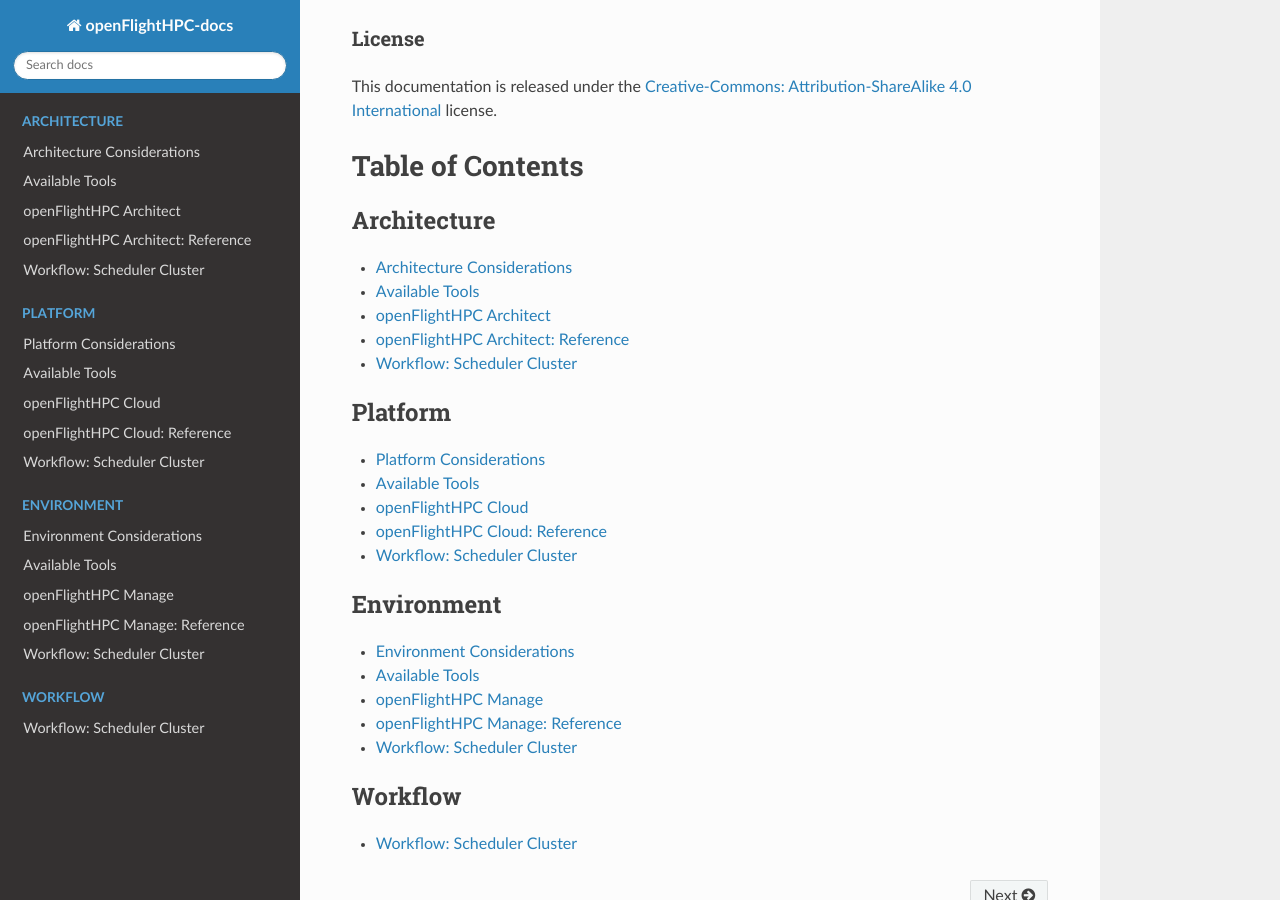
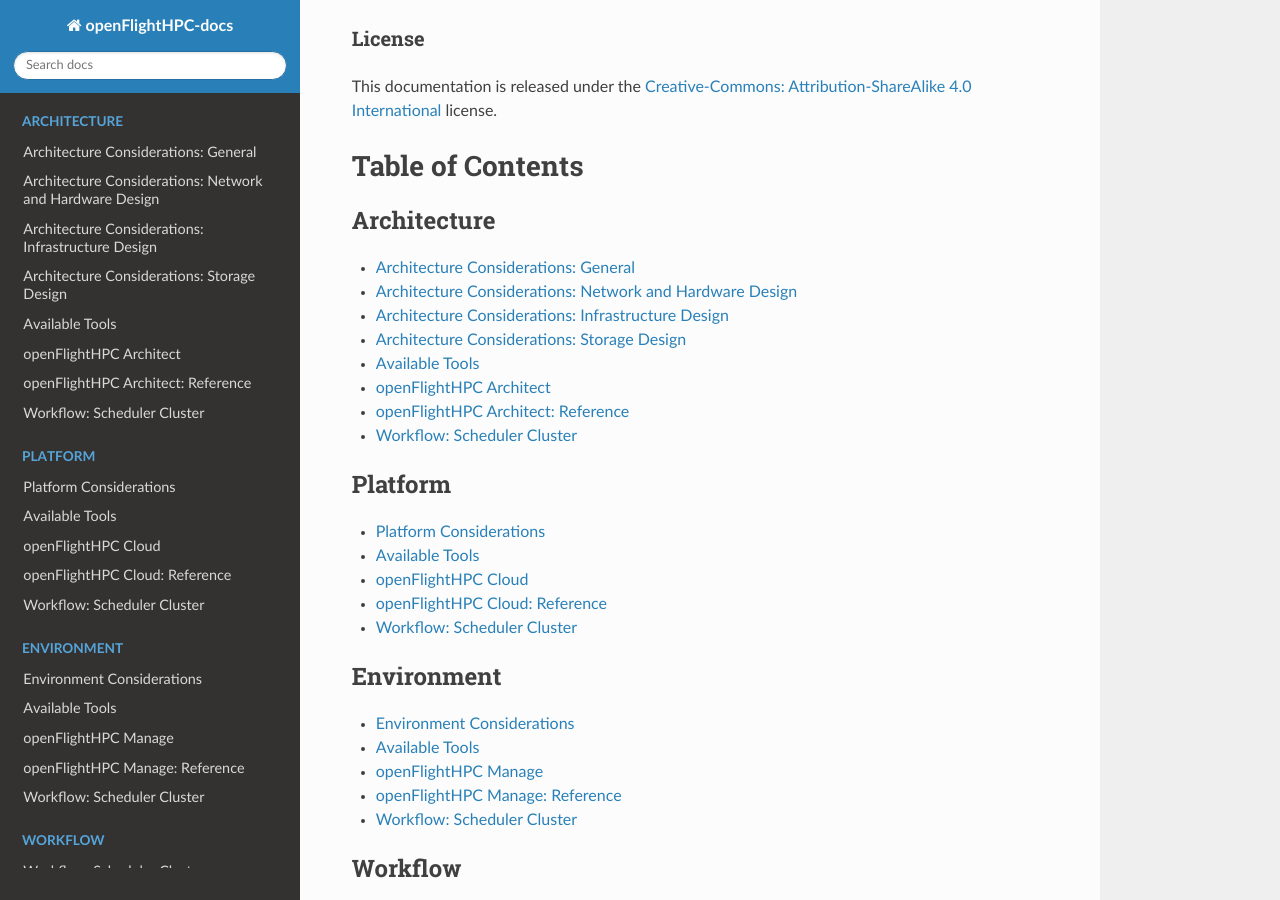
Before and after one commit to openflighthpc/build.openflighthpc.org, a Sphinx documentation site: the page built from docs/source/index.rst, in a window 1280 px wide and 900 px high, scrolled down 1100 px. Built offline with Sphinx 7.4.7 and the Read the Docs theme 2.0.0, drawn with Linux system fonts in a browser that asks for light colours; some of the changed lines change nothing that is shown.

Commit message:
Migrate considerations from CPKB

```diff
--- /dev/null
+++ b/docs/source/architecture/considerations-infrastructure-design.rst
@@ -0,0 +1,93 @@
+.. _architecture-considerations-infrastructure-design:
+
+Architecture Considerations: Infrastructure Design
+==================================================
+
+Infrastructure design largely relates to the considerations made for the :ref:`cluster-architectures`. Depending on the design being us
+ed, some of the infrastructure decisions may have already been made.
+
+Infrastructure Service Availability
+-----------------------------------
+
+There are typically 3 possible service availability options to choose from, these are:
+
+  - All-in-one
+  - VM Platform
+  - High Availability VM Platform
+
+.. note:: If using a Cloud Platform then the service availability will be handled by the cloud provider. The only additional considerations are how services will be provided in terms of native running services or containerised.
+
+These are covered in more detail below.
+
+All-in-one
+^^^^^^^^^^
+
+This is the most common solution, an all-in-one approach loads services onto a single machine which serves the network. It is the simpl
+est solution as a single OS install is required and no additional configuration of virtual machine services is needed.
+
+This solution, while quick and relatively easy to implement, is not a recommended approach. Due to the lack of redundancy options and t
+he lack of service isolation there is a higher risk of an issue effecting one service (or the machine) to have an effect on other servi
+ces.
+
+VM Platform
+^^^^^^^^^^^
+
+A VM platform provides an additional layer of isolation between services. This can allow for services to be configured, migrated and modified without potentially effecting other services.
+
+There are a number of solutions for hosting virtual machines, including:
+
+  - Open-source solutions (e.g. VirtualBox, KVM, Xen)
+  - Commercial solutions (e.g. VMware)
+
+The above software solutions provide similar functionality and can all be used as a valid virtualisation platform. Further investigation into the ease of use, flexibility and features of the software is recommended to identify the ideal solution for your HPC platform.
+
+High Availability VM Platform
+^^^^^^^^^^^^^^^^^^^^^^^^^^^^^
+
+For further redundancy, the virtualisation platform can utilise a resource pool. The service will be spread across multiple machines which allows for VMs to migrate between the hosts whilst still active. This live migration can allow for one of the hosts to be taken off of the network for maintenance without impacting the availability of the service VMs.
+
+Node Network Configuration
+--------------------------
+
+In addition to the availability of services, the network configuration on the node can provide better performance and redundancy. Some of the network configuration options that can improve the infrastructure are:
+
+  - **Channel Bonding** - Bonding interfaces allows for traffic to be shared between 2 network interfaces. If the bonded interfaces are connected to separate network switches then this solution
+  - **Interface Bridging** - Network bridges are used by interfaces on virtual machines to connect to the rest of the network. A bridge can sit on top of a channel bond such that the VM service network connection is constantly available.
+  - **VLAN Interface Tagging** - VLAN management can be performed both on a managed switch and on the node. The node is able to create subdivisions of network interfaces to add VLAN tags to packets. This will create separate interfaces that can be seen by the operating system (e.g. eth0.1 and eth0.2) which can individually have IP addresses set.
+
+Configuration Examples
+----------------------
+
+The example configurations here combine elements of the :ref:`architecture-considerations-network-design`. These focus on the internal configuration of the master node but these examples can be extrapolated for configuring login, storage, compute or any other nodes that are part of the HPC environment.
+
+Simple Infrastructure
+^^^^^^^^^^^^^^^^^^^^^
+
+.. image:: InfrastructureDesign1.png
+    :alt: Infrastructure Design Example 1
+
+The simplest infrastructure configuration uses the all-in-one approach where services are configured on the master node's operating system.
+
+Virtual Machine Infrastructure
+^^^^^^^^^^^^^^^^^^^^^^^^^^^^^^
+
+.. image:: InfrastructureDesign2.png
+    :alt: Infrastructure Design Example 2
+
+This solution separates the services into VMs running on the master node. In order for these VMs to be able to connect to the primary network a network bridge is created that allows the VM interfaces to send traffic over the eth0 interface.
+
+Channel Bonded Infrastructure
+^^^^^^^^^^^^^^^^^^^^^^^^^^^^^
+
+.. image:: InfrastructureDesign3.png
+    :alt: Infrastructure Design Example 3
+
+This example adds a layer of redundancy over the *VM Infrastructure* design by bonding the eth0 and eth3 interfaces. These interfaces are connected to separate network switches (the switches will be bridged together as well) which provides redundancy should a switch or network interface fail. Bonding of the two interfaces creates a new *bond* interface that the bridge for the virtual machines connects to.
+
+VLAN Infrastructure
+^^^^^^^^^^^^^^^^^^^
+
+.. image:: InfrastructureDesign4.png
+    :alt: Infrastructure Design Example 4
+
+The above solution implements the channel bonded infrastructure in a network with VLANs. The VLANs have bond and bridge interfaces created for them. This allows some additional flexibility for VM bridging as virtual interfaces can be bridged onto specific VLANs whilst maintaining the redundancy provided by the bond. This adds additional security to the network as the master node can be left without an IP on certain VLAN bond interfaces which prevents that network from accessing the master node whilst VMs on the master node are able to reach that VLAN.
--- /dev/null
+++ b/docs/source/architecture/considerations-network-design.rst
@@ -0,0 +1,89 @@
+.. _architecture-considerations-network-design:
+
+Architecture Considerations: Network and Hardware Design
+========================================================
+
+At Alces software, the recommended network design differs slightly depending on the number of users and quantity of systems within the HPC platform.
+
+Hardware Recommendations
+------------------------
+
+Recommendations for blades, network switches and storage technologies can be found here - https://github.com/alces-software/knowledgebase/wiki
+
+.. _cluster-architectures:
+
+Cluster Architectures
+---------------------
+
+With the :ref:`General Architecture Considerations<architecture-considerations>` in mind, diagrams of different architectures are below. They increase in complexity and redundancy as the list goes on.
+
+Example 1 - stand-alone
+^^^^^^^^^^^^^^^^^^^^^^^
+
+.. image:: NodeTypes1.jpg
+    :alt: Node Types Example 1
+
+The above architecture consists of master, login and compute nodes. The services provided by the master & login nodes can be seen to the right of each node type. This architecture only separates the services for users and admins.
+
+Example 2 - high-availability
+^^^^^^^^^^^^^^^^^^^^^^^^^^^^^
+
+.. image:: NodeTypes2.jpg
+    :alt: Node Types Example 2
+
+This architecture provides additional redundancy to the services running on the master node. For example, the disk array is connected to both master nodes which use multipath to ensure the higher availability of the storage device.
+
+Example 3 - HA VMs
+^^^^^^^^^^^^^^^^^^
+
+.. image:: NodeTypes3.jpg
+    :alt: Node Types Example 3
+
+This architecture puts services inside of VMs to improve the ability to migrate and modify services with little impact to the other services and systems on the architecture. Virtual machines can be moved between VM hosts live without service disruption allowing for hardware replacements to take place on servers.
+
+Network Designs
+---------------
+
+The above architectures can be implemented with any of the below network designs.
+
+Example 1- simple
+^^^^^^^^^^^^^^^^^
+
+.. image:: NetworkDesign1.png
+    :alt: Network Design Example 1
+    :target: ../_images/NetworkDesign1.png
+
+The above design contains the minimum recommended internal networks. A primary network (for general logins and navigating the system), a management network (for BMC management of nodes and switches) and a high performance Infiniband network (connected to the nodes). The master and login nodes have access to the external network for user and admin access to the HPC network.
+
+.. note:: The master node could additionally be connected to the high performance network so that compute nodes have a faster network connection to storage.
+
+Example 2 - VLANs
+^^^^^^^^^^^^^^^^^
+
+.. image:: NetworkDesign2.png
+    :alt: Network Design Example 2
+    :target: ../_images/NetworkDesign2.png
+
+The above network design has a few additions to the first example. The main change is the inclusion of VLANs for the primary, management and build networks (with the build network being a new addition to this design). The build network allows for systems to be toggled over to a DHCP system that uses PXE booting to kickstart an OS installation.
+
+Other Recommendations
+---------------------
+
+BIOS Settings
+^^^^^^^^^^^^^
+
+It's recommended to ensure that the BIOS settings are reset to default and the latest BIOS version is installed before optimising the settings. This can ensure that any issues that may be present in the configuration before proceeding have been removed.
+
+When it comes to optimising the BIOS settings on a system in the network, the following changes are recommended:
+
+  - Setting the power management to maximum performance
+  - Disabling CPU CStates
+  - Disabling Hyperthreading
+  - Enabling turbo mode
+  - Disabling quiet boot
+  - Setting BMC to use the dedicated port for BMC traffic
+  - Setting the node to stay off when power is restored after AC power loss
+
+.. note:: The wordings for settings above may differ depending on the hardware that is being used. Look for similar settings that can be configured to achieve the same result.
+
+For hardware-specific BIOS configuration settings see https://github.com/alces-software/knowledgebase/wiki#servers
--- /dev/null
+++ b/docs/source/architecture/considerations-storage-design.rst
@@ -0,0 +1,81 @@
+.. _architecture-considerations-storage:
+
+Architecture Considerations: Storage Design
+===========================================
+
+Storage Hardware
+----------------
+
+When selecting the storage solution it is worth considering the size, performance and resilience of the desired storage solution. Usually some sort of storage array will be used; e.g. a collection of disks (otherwise known as JBOD - Just a Bunch Of Disks) in the form of an internal or external RAID array.
+
+Type of filesystem
+------------------
+
+For many requirements, a simple NFS solution can provide sufficient performance and resiliency for data. Application, library and source-code files are often small enough to be stored on an appropriately sized NFS solution; such storage systems can even be grown over time using technologies like LVM and XFS as requirements increase.
+
+For data-sets that require high capacity (>100TB) or high-performance (>1GB/sec) access, a parallel filesystem may be suitable to store data. Particularly well suited to larger files (e.g. at least 4MB per storage server), a parallel filesystem can provide additional features such as byte-range locking (the ability for multiple nodes to update sections of a large file simultaneously), and MPI-IO (the ability to control data read/written using MPI calls). Parallel filesystems work by aggregating performance and capacity from multiple servers and allowing clients (your cluster compute and login nodes) to mount the filesystem as a single mount-point. Common examples include:
+
+ - Lustre; an open-source kernel-based parallel filesystem for Linux
+ - GPFS (general purpose file system; a proprietary kernel-based parallel filesystem for Linux
+ - BeeGFS; an open-source user-space parallel filesystem for Linux
+
+Your choice of filesystem will depend on the features you require, and your general familiarity with the technologies involved. As parallel filesystems do not perform well for smaller files, it is very common to deploy a parallel filesystem alongside a simple NFS-based storage solution.
+
+If your data-set contains a large number of files which need to be kept and searchable for a long time (> 12-months) then an object storage system can also be considered. Accessed using client-agnostic protocols such as HTTPS, an object storage system is ideal for creating data archives which can include extended metadata to assist users to locate and organise their data. Most object storage systems include data redundancy options (e.g. multiple copies, object versioning and tiering), making them an excellent choice for long-term data storage. Examples of object-storage systems include:
+
+- AWS Simple Storage Service (S3); a cloud-hosted service with a range of data persistence options
+- Swift-stack; available as both on-premise and cloud-hosted services, the SWIFT protocol is compatible with a wide range of software and services
+- Ceph; an on-premise object storage system with a range of interfaces (block, object, S3, POSIX file)
+
+
+Network Storage Solutions
+-------------------------
+
+Single server with NFS
+^^^^^^^^^^^^^^^^^^^^^^
+
+.. image:: SingleServerNFS.png
+    :alt: Single Server with NFS
+
+In this example, a single server is connected to a RAID 6 storage array which it is serving over NFS to the systems on the network. While simple in design and implementation, this design only provides redundancy at the RAID level.
+
+Multiple Servers with NFS
+^^^^^^^^^^^^^^^^^^^^^^^^^
+
+.. image:: MultiServerNFS.png
+    :alt: Multi Server with NFS
+
+In addition to the previous example, this setup features multiple storage servers which balance the load of serving the disk over NFS.
+
+Multiple Servers with Parallel filesystem
+^^^^^^^^^^^^^^^^^^^^^^^^^^^^^^^^^^^^^^^^^
+
+.. image:: MultiServerLustre.png
+    :alt: Multi Server with Lustre
+
+This setup features multiple RAID sets which are installed externally to the storage servers and are connected to both of them using multipath - this allows for multiple paths to the storage devices to be utilised. Using this storage, a Lustre volume has been configured which consists of a combination of all the external disks. Authorisation of access to the storage volume is managed by the metadata node, which also has dedicated storage.
+
+Additional Considerations and Questions
+---------------------------------------
+
+  - What data will need to be centrally stored?
+  - Where will data be coming from?
+
+    - Are source files created within the HPC network or do they exist in the external network?
+    - Will compute nodes be writing out logs/results from running jobs?
+    - Where else might data be coming from?
+
+  - Is scratch space needed?
+  - What level of redundancy/stability is required for the data?
+  - How will the data be backed up?
+
+    - Will there be off-site backups?
+    - Should a separate storage medium be used?
+    - Does all the data need backing up or only certain files?
+    - For how long will we keep the data, and any backups created?
+
+  - What are my disaster recovery and business continuity plans?
+
+    - If the storage service fails, how will my users continue working?
+    - How can I recreate the storage service if it fails?
+    - How long will it take to restore any data from backups?
--- a/docs/source/architecture/considerations.rst
+++ b/docs/source/architecture/considerations.rst
@@ -1,7 +1,7 @@
 .. _architecture-considerations:
 
-Architecture Considerations
-===========================
+Architecture Considerations: General
+====================================
 
 The scope of cluster architecture is broad, designing a cluster involves:
 
--- a/docs/source/index.rst
+++ b/docs/source/index.rst
@@ -46,6 +46,9 @@
    :name: architecture
 
    architecture/considerations
+   architecture/considerations-network-design
+   architecture/considerations-infrastructure-design
+   architecture/considerations-storage-design
    architecture/available-software-solutions
    architecture/openflighthpc-architect
    architecture/openflighthpc-architect-reference
```
Also changed, not shown: docs/source/architecture/InfrastructureDesign1.png (added), docs/source/architecture/InfrastructureDesign2.png (added), docs/source/architecture/InfrastructureDesign3.png (added), docs/source/architecture/InfrastructureDesign4.png (added), docs/source/architecture/MultiServerLustre.png (added), docs/source/architecture/MultiServerNFS.png (added), docs/source/architecture/NetworkDesign1.png (added), docs/source/architecture/NetworkDesign2.png (added), docs/source/architecture/NodeTypes1.jpg (added), docs/source/architecture/NodeTypes2.jpg (added), docs/source/architecture/NodeTypes3.jpg (added), docs/source/architecture/SingleServerNFS.png (added).
